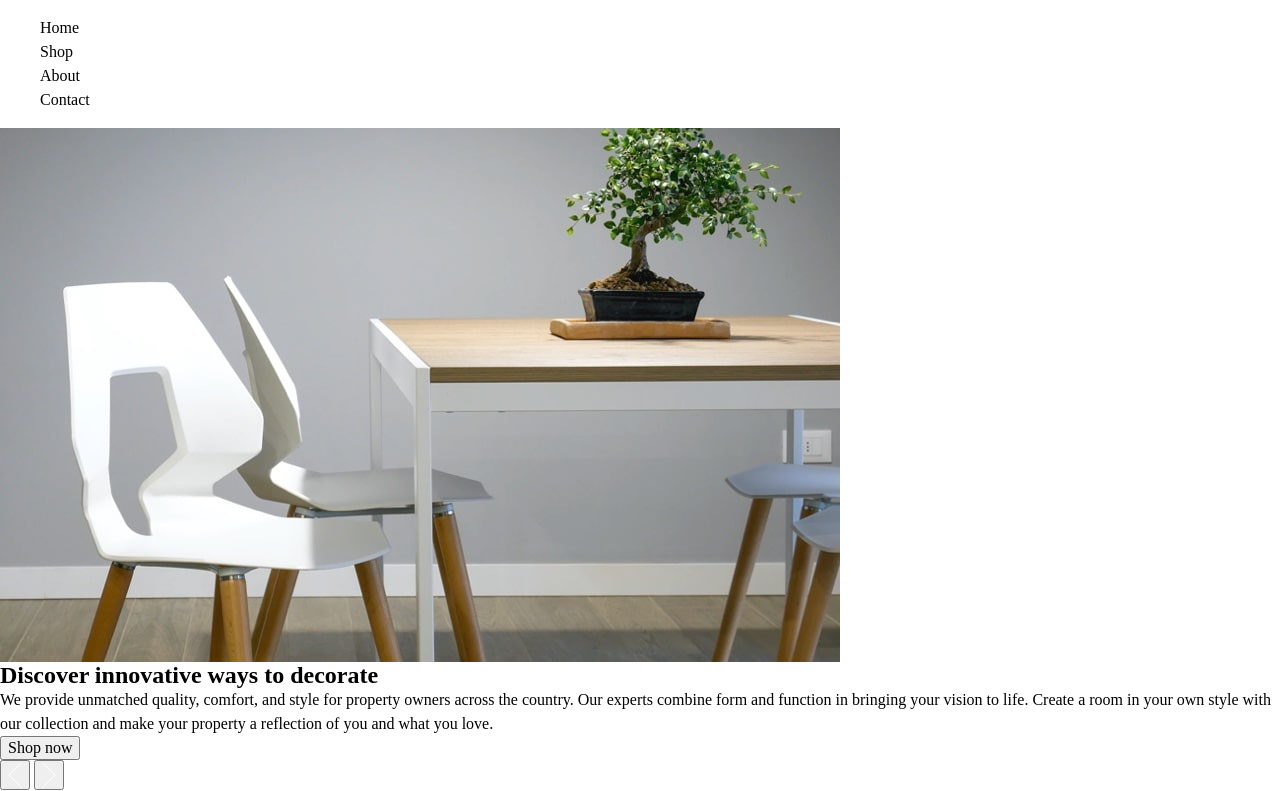
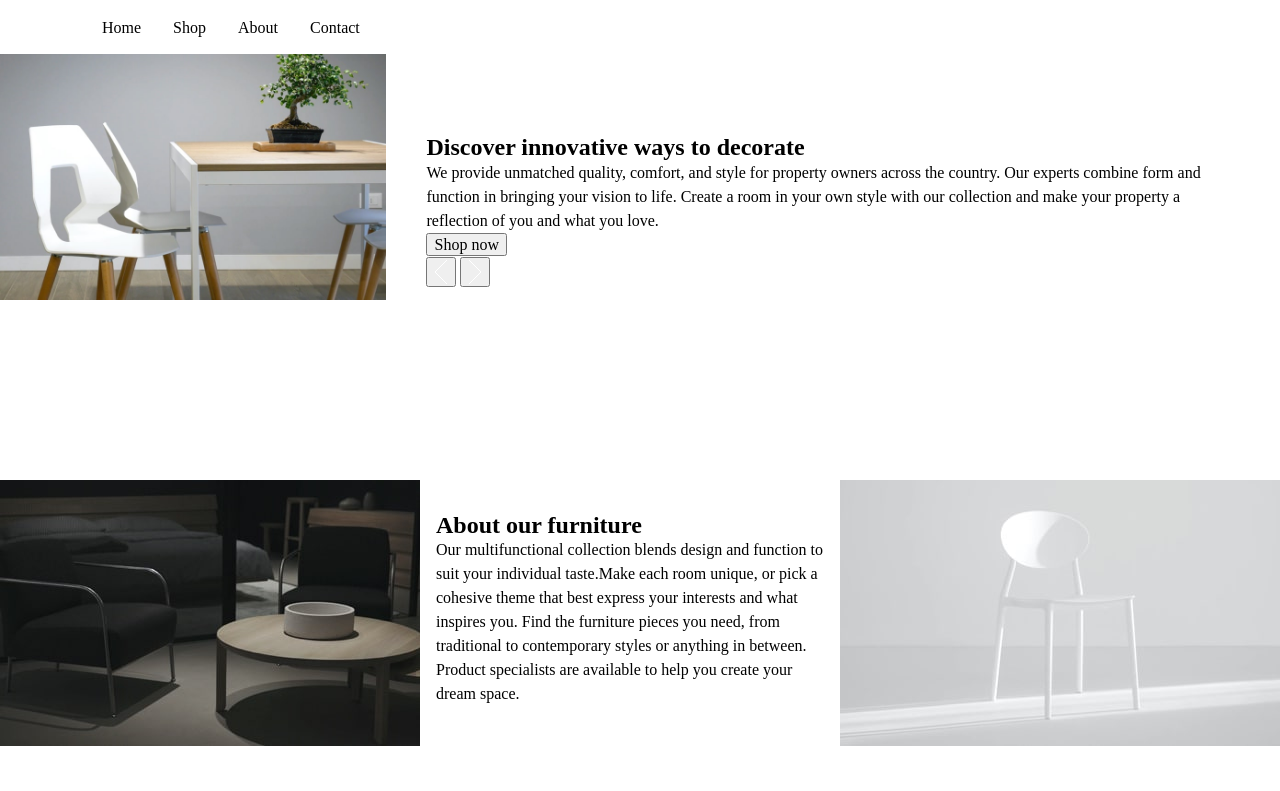
Before and after one commit to Aman11b/Room-homepage, a plain HTML site: page index.html in a window 1280 px wide. Shown: the top 791 px of the page. Drawn offline with nearby package versions, Linux system fonts and the light colour scheme; files that its build step writes are made by us from their sources.

Commit message:
added composition utility and block

```diff
--- a/index.html
+++ b/index.html
@@ -16,8 +16,9 @@
 </head>
 <body>
   <header>
-    <nav>
-      <ul>
+    <nav class="[ flex-row ][ gap0 ]">
+      <img src="./images/logo.svg" alt="logo">
+      <ul class="[ flex-row ][ gap2 ]">
         <li><a href="#Home">Home</a></li>
         <li><a href="#Shop">Shop</a></li>
         <li><a href="#About">About</a></li>
@@ -25,11 +26,12 @@
       </ul>
     </nav>
   </header>
-  <main role="main">
-      <section data-type="upper">
+  <main role="main" class="[ grid ]">
+      <section data-type="upper" class="[ upperMain ] [ flex-row ]">
       <div>
         <img src="./images/desktop-image-hero-1.jpg" alt="Slide Image" id="imagae">
       </div>
+      <div class="[ flex-col ] [ padding-large ]">
         <div id="content">
           <h1 id="title">Discover innovative ways to decorate</h1>
           <p id="text">
@@ -45,10 +47,12 @@
           <img src="./images/icon-angle-right.svg" alt="next btn">
         </button>
       </div>
-    </section>
-    <section data-type="lower">
+      </div>
+
+    </section >
+    <section data-type="lower"  class="[ lowerMain ] [ flex-row ]">
       <img src="./images/image-about-dark.jpg" alt="Dark furniture">
-      <div class="lowerContent">
+      <div class="[ lowerContent ][ padding-small ]">
         <h2>About our furniture</h2>
         <p>
           Our multifunctional collection blends design and function to suit your individual taste.Make each room unique, or pick a cohesive theme that best express your interests and what inspires you. Find the furniture pieces you need, from traditional to contemporary styles or anything in between. Product specialists are available to help you create your dream space.
--- a/scss/CUBE/_block.scss
+++ b/scss/CUBE/_block.scss
@@ -0,0 +1,9 @@
+// mainUpper mainLower header nav nav-buttons content
+main {
+    height: 100vh;
+    place-items: center;
+}
+
+nav{
+    position: absolute;
+}
--- a/scss/CUBE/_composition.scss
+++ b/scss/CUBE/_composition.scss
@@ -0,0 +1,13 @@
+.flex-col{
+    display: flex;
+    flex-direction: column;
+}
+
+.flex-row{
+    display: flex;
+    flex-direction: row;
+}
+
+.grid{
+    display: grid;
+}
--- a/scss/CUBE/_utility.scss
+++ b/scss/CUBE/_utility.scss
@@ -0,0 +1,44 @@
+
+// padding
+.padding-large{
+    padding: 5rem 2.5rem;
+}
+.padding-small{
+    padding: 2rem 1rem;
+}
+
+// background color
+.bg-white{
+    background:var(--clr-white);
+}
+.bg-grey500{
+    background: var(--clr-grey-500);
+}
+.bg-grey800{
+    background: var(--clr-Grey-800);
+}
+.bg-black{
+    background: var(--clr-Black);
+}
+
+// font weights
+.fw-500{
+    font-weight: var(--fw-500);
+}
+.fw-600{
+    font-weight: var(--fw-600);
+}
+.fw-700 {
+    font-weight: var(--fw-700);
+}
+
+// gap
+.gap0{
+    gap: var(--gap0);
+}
+.gap1{
+    gap: var(--gap1);
+}
+.gap2 {
+    gap: var(--gap2);
+}
--- a/scss/global/_variables.scss
+++ b/scss/global/_variables.scss
@@ -11,4 +11,8 @@
     --fw-500:500;
     --fw-600:600;
     --fw-700:700;
+
+    --gap0:0rem;
+    --gap1:1rem;
+    --gap2:2rem;
 }
--- a/scss/style.scss
+++ b/scss/style.scss
@@ -1,3 +1,4 @@
 @forward 'global';
 @forward 'CUBE';
 @forward 'utils';
+@forward 'components'
--- a/scss/utils/_index.scss
+++ b/scss/utils/_index.scss
@@ -0,0 +1,2 @@
+@forward 'breakpoint';
+@forward 'underline';
--- /dev/null
+++ b/scss/utils/_underline.scss
@@ -0,0 +1,20 @@
+@mixin hover-underline{
+    position: relative;
+
+    &::after{
+        content: '';
+        position: absolute;
+        bottom: 0;
+        left: 50%;
+        transform: translate(-50%);
+        width: 50%;
+        height: 2px;
+        background-color: transparent;
+        transition:  background-color 0.3s ease, width 0.3s ease;
+    }
+
+    &:hover ::after{
+        background-color: var(--clr-grey-500);
+        width: 60%;
+    }
+}
```
Also changed, not shown: scss/components/_header.scss (added), scss/components/_index.scss (added), scss/components/_mainLower.scss (added), scss/components/_mainUpper.scss (added). Lines whose indentation alone changed are shown as unchanged.
